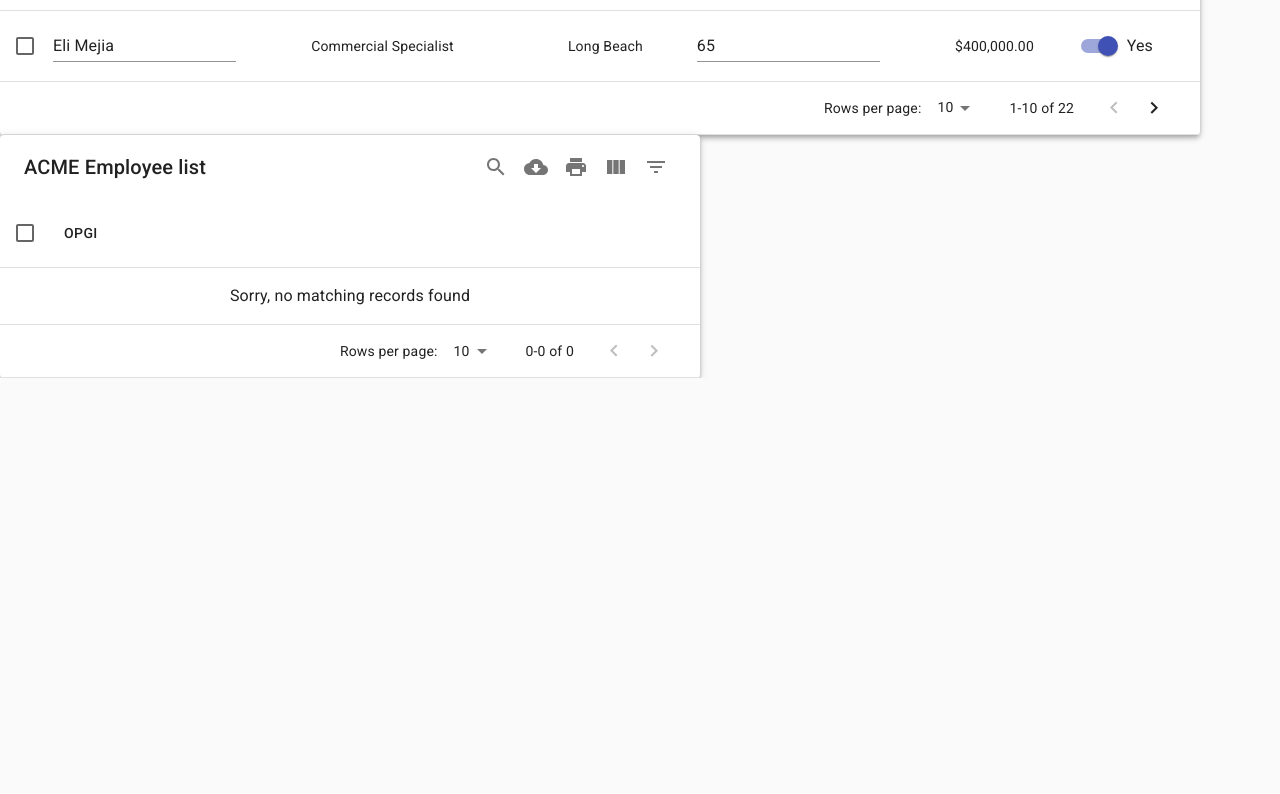
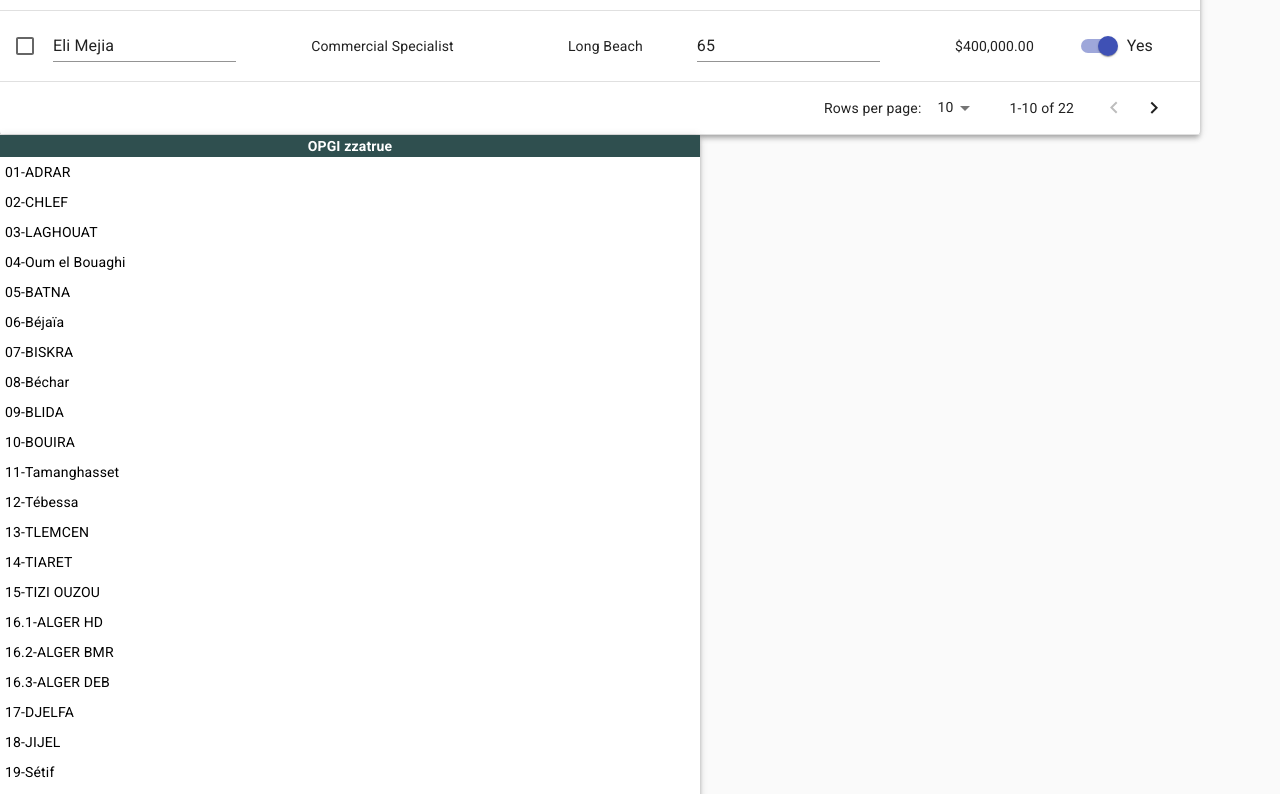
Before and after one commit to namrouche993/navbar_mui_react, a React (Create React App) app: page /tablecompo in a window 1280 px wide. Shown: the part 1880-2674 px from the top of the page. Before the commit the page ends 2258 px from the top, so only its background shows below. Built offline with nearby package versions, Linux system fonts and the light colour scheme.

Commit message:
Update MUIdatatable3.js

```diff
--- a/src/compo/MUI_component/MUIdatatable3.js
+++ b/src/compo/MUI_component/MUIdatatable3.js
@@ -3,35 +3,116 @@
 import {FormControlLabel,TextField,Switch} from "@material-ui/core";
 import MUIDataTable from "mui-datatables";
 import Opgi from './Opgi';
+//import './Muidatatablecss.css';
+import Box from '@material-ui/core/Box';
 
+import {Button} from "@material-ui/core";
 
 
 //   const opgiw= Opgi.map((item)=>{
 //     return <ProductsComp key={item.id} id={item.id} name={item.name} age={item.age}/>
 //   })
 
+
+
+
 class MUIdatatable3 extends React.Component {
+
+  componentDidMount(){
+    console.log("Opgi est : ")
+    console.log(Opgi.map((item)=>{
+      return item.OPGI
+    }))
+  }
 
   render() {
 
     const columns = [
       {
         name: "OPGI",
+        options: {
+
+          filter: true,
+          customHeadRender: (columnMeta, updateDirection) => (
+              //columnMeta.filter=true,
+              <th key={1}
+              //onClick={() => updateDirection(2)}
+               style={{backgroundColor:'darkslategray',color: 'white'}}>
+                  {columnMeta.name + " zza"+ columnMeta.filter}
+              </th>
+          ),
+            customBodyRender: (value, tableMeta, updateValue) => {
+          //  return <Cities value={value || ''} index={tableMeta.columnIndex} change={event => updateValue(event)} />;
+          //    return <Button variant="contained">{value}</Button>
+          return  <div style={{padding:"5px"}}> <span style={{color:"black"}}>{value}</span>  </div>
+          },
+      }
       }
     ];
 
-    const data = Opgi.OPGI;
+    const data = Opgi
+    // .map((item)=>{
+    //   return item.OPGI
+    // });
 
-    const options = {
-      filter: true,
-      filterType: 'dropdown',
-      responsive: 'standard'
-    };
+    console.log("data est :")
+    console.log(data)
+
+    const data0 = data
+    console.log("data0 est :")
+    console.log(data0)
+
+    console.log("Opgi[0].OPGI est :")
+    console.log(Opgi[0].OPGI)
+
+    console.log("JSON")
+    //const dd=JSON.parse(Opgi)
+    //console.log(dd.OPGI)
+
+
+const options = {
+  selectToolbarPlacement:'none',
+  selectableRowsHeader:false,
+  selectToolbarPlacement:'none',
+  selectableRowsOnClick:true,
+  selectableRowsHideCheckboxes:true,
+  customRowRender:(data, dataIndex, rowIndex)=>{
+    return <div>{data}</div>
+  },
+  selectableRows:"single",
+  //tableBodyHeight:"700px",
+  filter: false,
+  search: false,
+  print: false,
+  download: false,
+  viewColumns: false,
+  customToolbar: null,
+  responsive: 'vertical',
+  pagination:false,
+  //sort:false,
+  onRowSelectionChange:(currentRowsSelected, allRowsSelected, rowsSelected) => {
+    console.log('currentRowsSelected')
+    console.log(currentRowsSelected)
+    console.log('allRowsSelected')
+    console.log(allRowsSelected)
+    console.log('rowsSelected')
+    const lignse = JSON.stringify(Object.values(rowsSelected));
+    console.log(lignse)
+    //console.log(rowsSelected)
+    //this.setState({ligneselected:rowsSelected})
+    this.setState({ligneselected:lignse})
+    //alert('la ligne selectionee est :'+rowsSelected)
+  },
+
+ count:'49',
+
+
+};
+
 
     return (
-      <MUIDataTable title={"ACME Employee list"} data={data} columns={columns} options={options} />
+      <MUIDataTable title={""} data={data} columns={columns} options={options} />
     );
-
   }
 }
 
```
